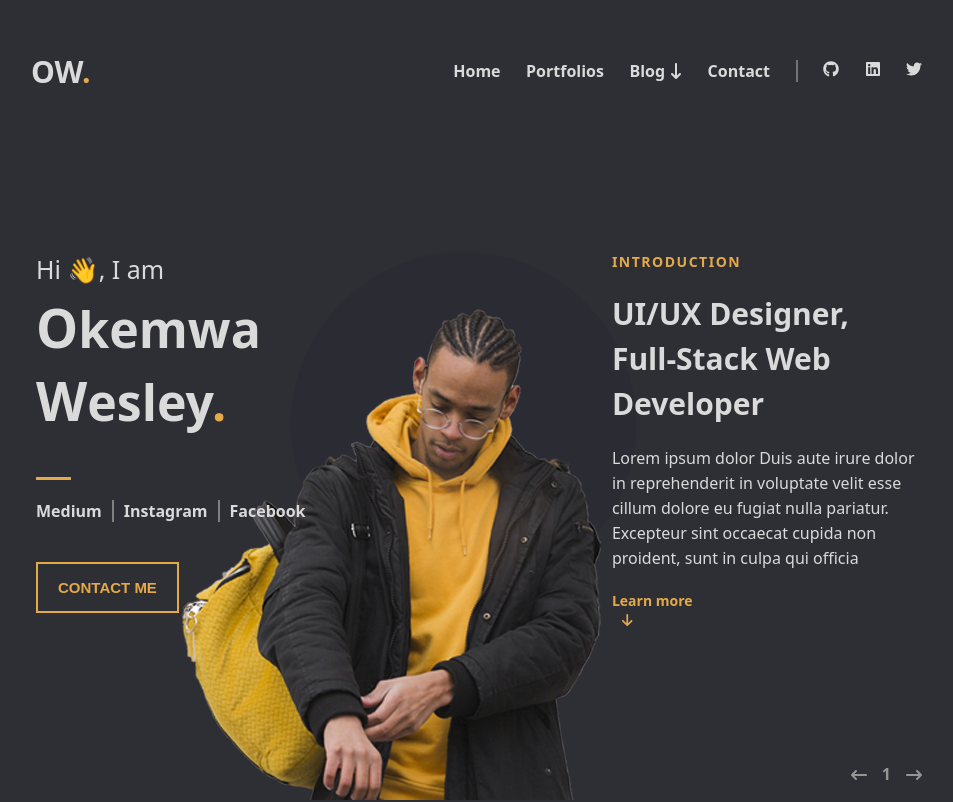
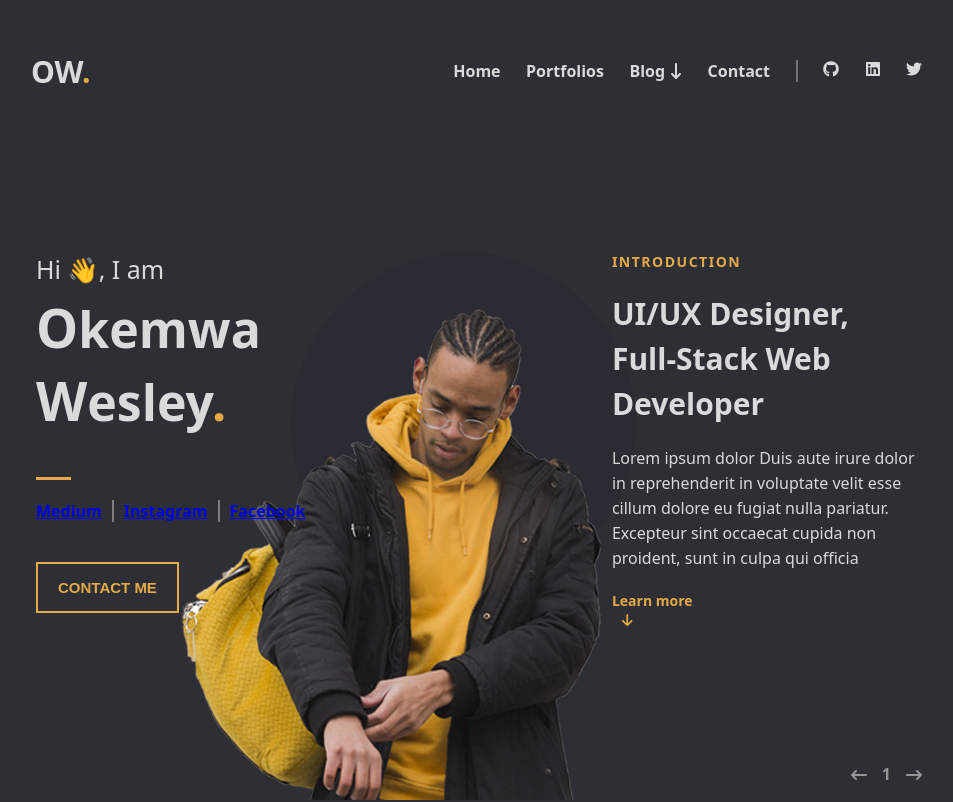
Before and after one commit to 1wes/Wes-Portfolio, a React (Create React App) app: page / in a window 1280 px wide. Shown: the top 802 px of the page, without its empty margins (166-1119 px from the left). Built offline with nearby package versions, Linux system fonts and the light colour scheme.

Commit message:
add links to social media

```diff
--- a/src/components/intro.js
+++ b/src/components/intro.js
@@ -2,6 +2,7 @@ import React from "react";
 import './intro.css';
 import { faArrowDown, faArrowLeftLong, faArrowRightLong } from '@fortawesome/free-solid-svg-icons';
 import { FontAwesomeIcon } from "@fortawesome/react-fontawesome";
+import { Link } from "react-router-dom";
 
 let StickyLeftSection=()=>{
 
@@ -25,9 +26,9 @@ let Socials=()=>{
 
         <React.Fragment>
             <div className="socials">
-                <li>Medium</li>
-                <li>Instagram</li>
-                <li>Facebook</li>
+                <li><Link to={`https://medium.com/@okemwawes`} className="social" target="blank">Medium</Link></li>
+                <li><Link to={`https://z-p15.www.instagram.com/w_es.le_y/`} className="social" target="blank">Instagram</Link></li>
+                <li><Link to={`https://web.facebook.com/wes.wesley.794`} className="social" target="blank">Facebook</Link></li>
             </div>
         </React.Fragment>
     )
```
